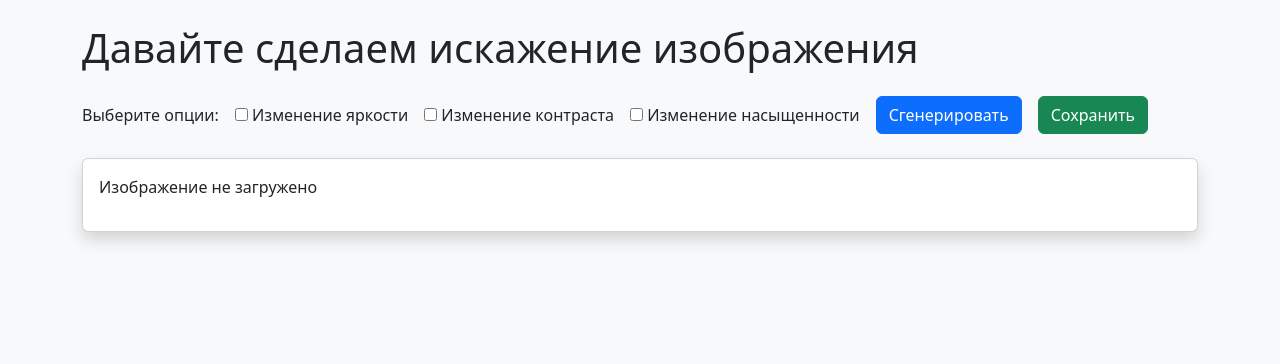
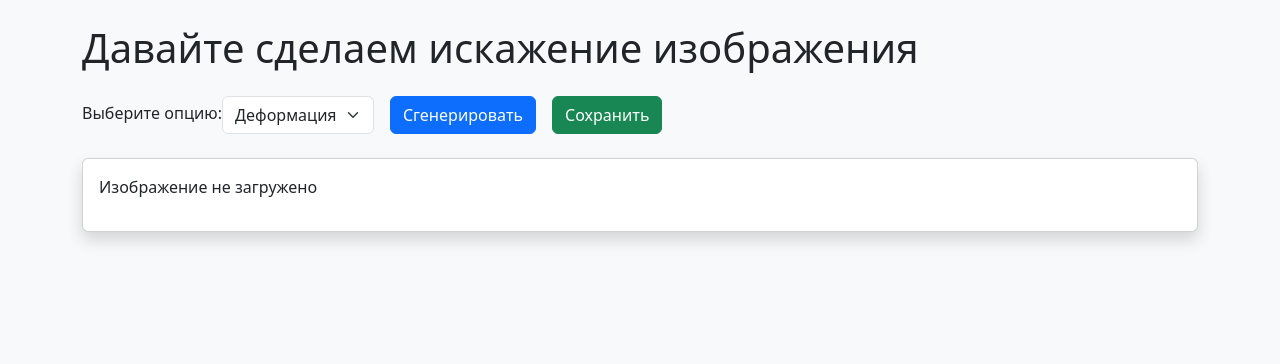
Before and after one commit to abilibur/image_augmentation_service, a FastAPI app: page /distortion in a window 1280 px wide. Shown: the part 56-420 px from the top of the page. Run offline with FastAPI, Linux system fonts and the light colour scheme; data that the repository does not hold is empty.

Commit message:
оформлен шаблон distortion добавлены картинки для тестов

```diff
--- a/main.py
+++ b/main.py
@@ -123,6 +123,7 @@ async def color_correction(request: Request, db = Depends(get_db)):
         "color_correction_images": color_correction_process.get_images(db)
     })
 
+
 @app.post("/do_color_correction")
 async def color_correction(request: Request, db = Depends(get_db),
                            options: List[str] = Form(default=[])):
@@ -136,9 +137,11 @@ async def color_correction(request: Request, db = Depends(get_db),
         "color_correction_options": COLOR_CORRECTION_OPTIONS,
         "color_correction_images": color_correction_process.get_images(db)
     })
+
+
 @app.post("/save_color_correction")
 async def save_images(request: Request, db = Depends(get_db),
-                      save_dir=SAVE_DIR, options: List[str] = Form(default=[])):
+                      save_dir=SAVE_DIR):
     color_correction_process.save_images(db, save_dir)
     global COLOR_CORRECTION_OPTIONS
     return templates.TemplateResponse("color_correction.html", {
@@ -146,6 +149,8 @@ async def save_images(request: Request, db = Depends(get_db),
         "color_correction_options": COLOR_CORRECTION_OPTIONS,
         "color_correction_images": color_correction_process.get_images(db)
     })
+
+
 
 # ---
 # --- Искажение изображения ---
--- a/templates/distortion.html
+++ b/templates/distortion.html
@@ -7,31 +7,26 @@
 <div class="d-flex flex-wrap align-items-center gap-3 w-100 mb-4">
     <form action="/do_distortion" method="post" class="d-flex flex-wrap align-items-center gap-3">
 
-        <!-- Чекбоксы -->
-        <div class="d-flex flex-wrap gap-3 flex-grow-1">
-            <label>Выберите опции:</label>
-            <label>
-                <input type="checkbox" name="options" value="brightness"> Изменение яркости
-            </label>
-            <label>
-                <input type="checkbox" name="options" value="contrast"> Изменение контраста
-            </label>
-            <label>
-                <input type="checkbox" name="options" value="saturation"> Изменение насыщенности
-            </label>
+        <!-- Контейнер для метки и списка -->
+        <div class="d-flex align-items-center gap-0">
+            <label for="options" class="mb-1 w-100">Выберите опцию:</label>
+            <select name="option" id="options" class="form-select w-auto">
+                <option value="distortion">Деформация</option>
+                <option value="blur">Размытие</option>
+                <option value="noise">Шум</option>
+            </select>
         </div>
 
         <!-- Кнопка "Сгенерировать" -->
-        <div class="d-flex">
-            <button type="submit" class="btn btn-primary">Сгенерировать</button>
-        </div>
+        <button type="submit" class="btn btn-primary">Сгенерировать</button>
     </form>
 
-    <!-- Отдельная форма для кнопки "Сохранить" -->
+    <!-- Кнопка "Сохранить" -->
     <form action="/save_distortion" method="post">
         <button type="submit" class="btn btn-success">Сохранить</button>
     </form>
 </div>
+
 
 <div class="row">
     <div class="col-12 mb-3">
```
Also changed, not shown: images/bus.jpg (added), images/cat_ai.jpg (added), images/dog.jpg (added), images/kitty.jpg (added), images/mountains.jpg (added), images/river.jpg (added), images/settelite_forest.jpg (added), 1 other file.
